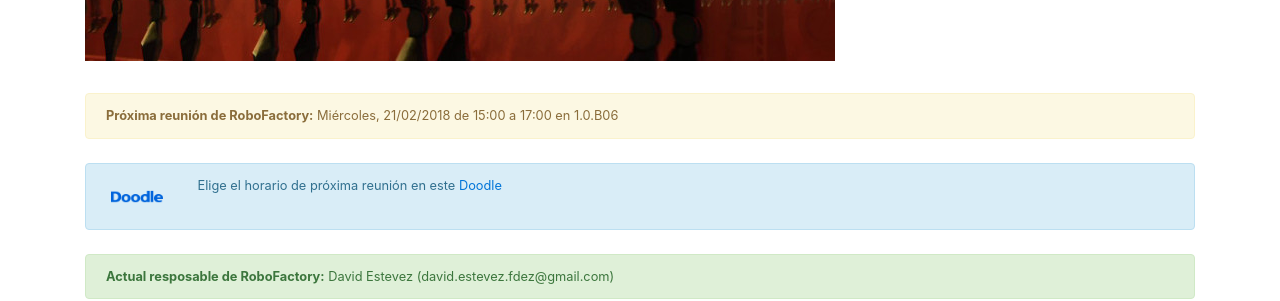
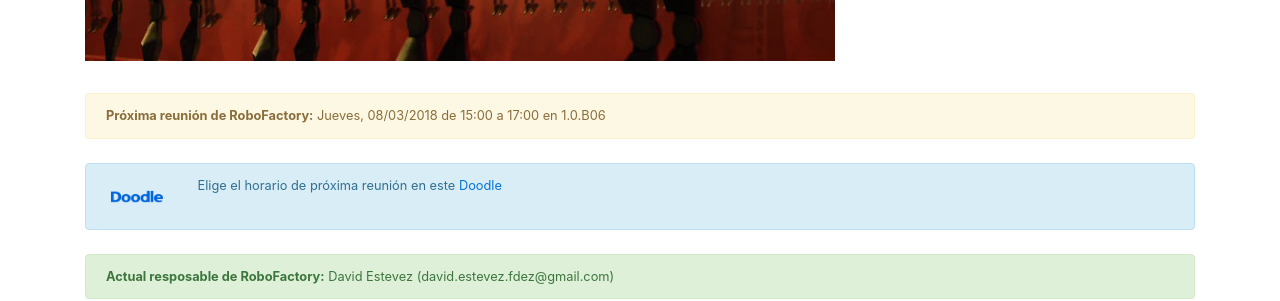
Before and after one commit to asrob-uc3m/asrob-uc3m.github.io, a Jekyll site: the page built from _workgroups/2017-09-19-robofactory.markdown, in a window 1280 px wide and 900 px high, scrolled down 831 px. Shown: the part 335-636 px from the top of the window. Built offline with Jekyll 4.4.1, drawn with Linux system fonts in a browser that asks for light colours.

Commit message:
Update next_meeting for workgroup RoboFactory

```diff
--- a/_workgroups/2017-09-19-robofactory.markdown
+++ b/_workgroups/2017-09-19-robofactory.markdown
@@ -4,7 +4,7 @@
 manager: David Estevez
 manager_email: david.estevez.fdez@gmail.com
 name: RoboFactory
-next_meeting: "Mi\xE9rcoles, 21/02/2018 de 15:00 a 17:00 en 1.0.B06"
+next_meeting: Jueves, 08/03/2018 de 15:00 a 17:00 en 1.0.B06
 next_meeting_doodle: https://doodle.com/poll/wite5cyixgqmxvu9
 picture: /img/robofactory.jpg
 picture_full: /img/robofactory-full.jpg
```
